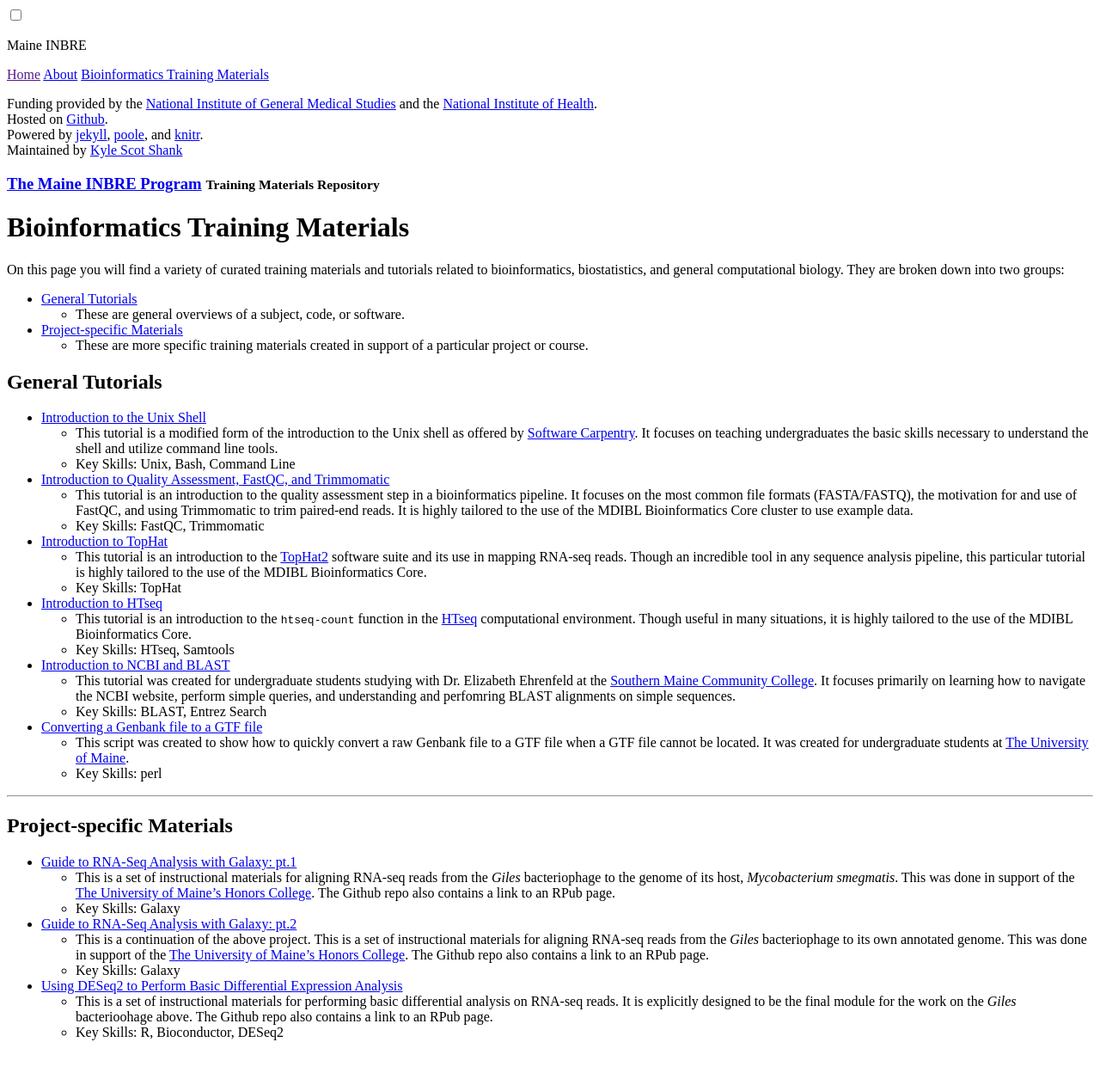
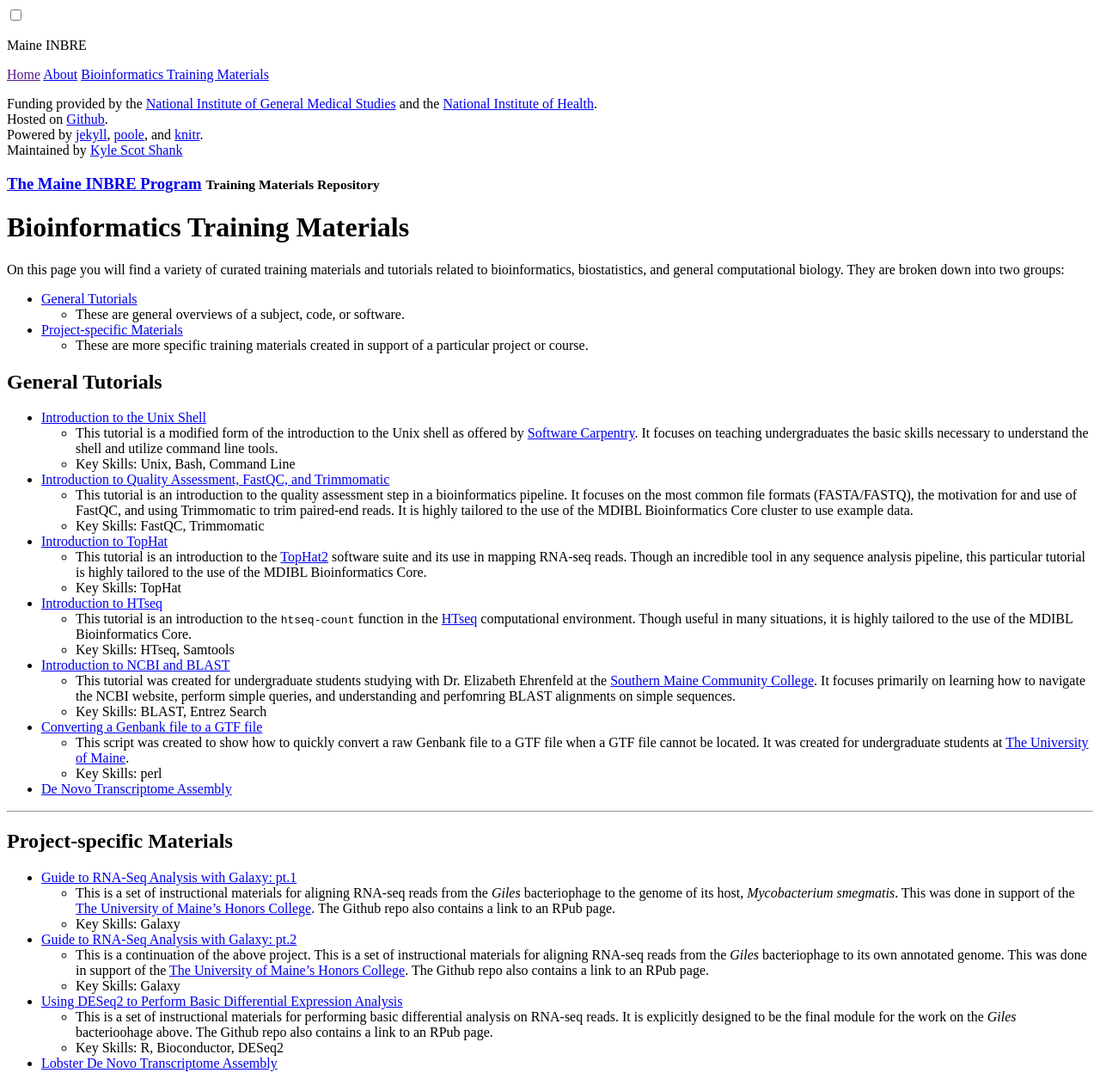
Before and after one commit to MaineINBRE/maineinbre.github.io, a Jekyll site: the page built from tutorials.md, in a window 1280 px wide. Shown: the whole page at 86% size. Built offline with Jekyll 4.4.1, drawn with Linux system fonts in a browser that asks for light colours; before the commit the page ends 1226 px from its top, so only the background shows below that.

Commit message:
addedTrinity

```diff
--- a/tutorials.md
+++ b/tutorials.md
@@ -37,6 +37,8 @@ On this page you will find a variety of curated training materials and tutorials
   * This script was created to show how to quickly convert a raw Genbank file to a GTF file when a GTF file cannot be located. It was created for undergraduate students at [The University of Maine](www.umaine.edu).
   * Key Skills: perl
 
+* [De Novo Transcriptome Assembly](https://maineinbre.github.io/Trinity2.8.4Marconi/)
+
 ***
 
 ## Project-specific Materials
@@ -52,3 +54,5 @@ On this page you will find a variety of curated training materials and tutorials
 * [Using DESeq2 to Perform Basic Differential Expression Analysis](https://github.com/MaineINBRE/GilesDESEQ2Guide)
   * This is a set of instructional materials for performing basic differential analysis on RNA-seq reads. It is explicitly designed to be the final module for the work on the *Giles* bacterioohage above. The Github repo also contains a link to an RPub page.
   * Key Skills: R, Bioconductor, DESeq2
+
+* [Lobster De Novo Transcriptome Assembly](https://maineinbre.github.io/Trinity2.8.4Marconi/)
```
